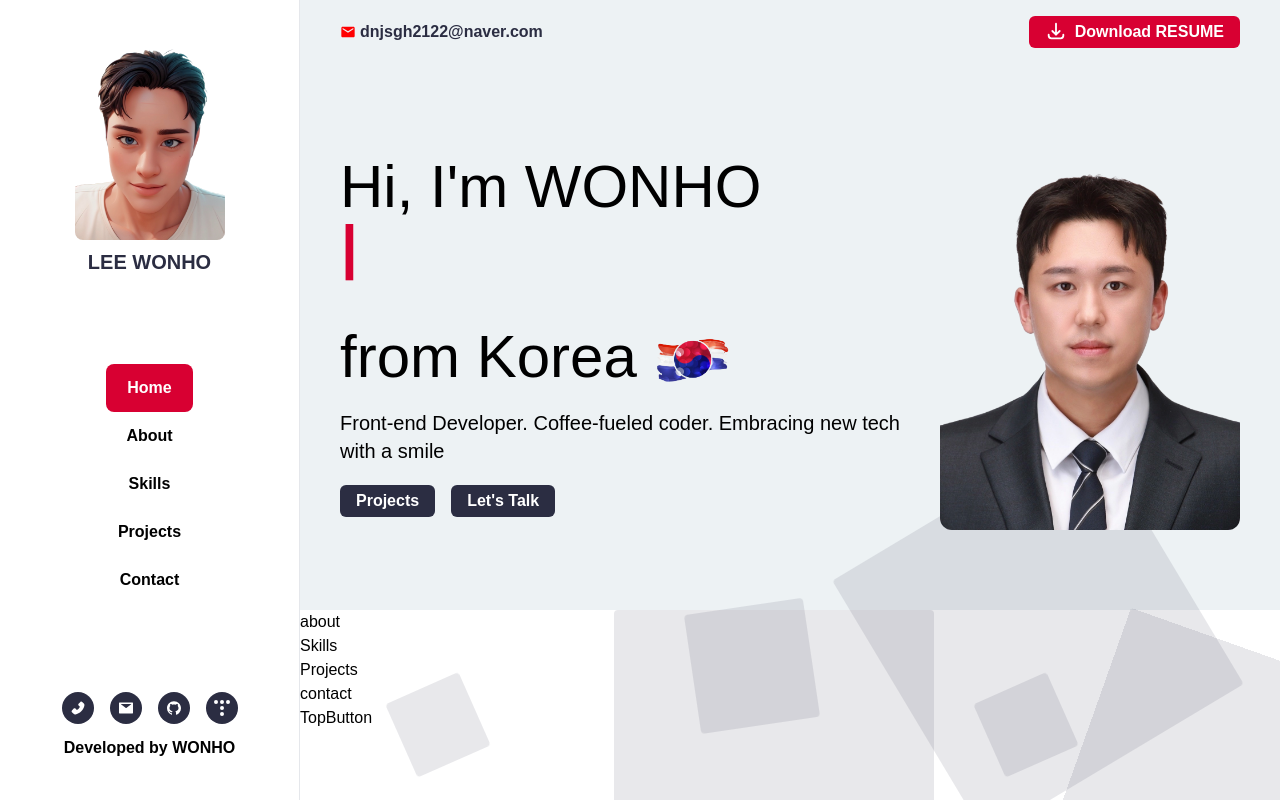
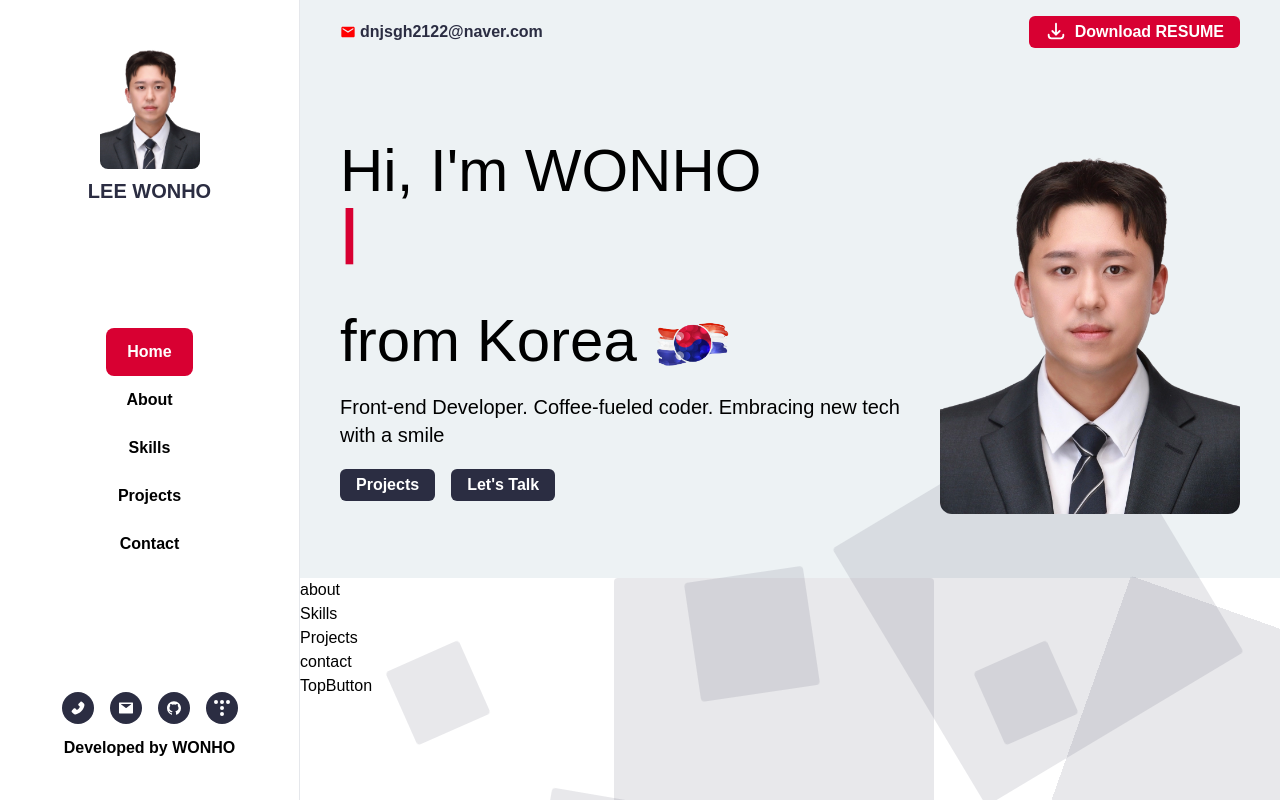
Before and after one commit to W0N-H0/portfolio-next13, a Next.js app: page / in a window 1280 px wide. Built offline with nearby package versions, Linux system fonts and the light colour scheme; a web font is replaced by a local one.

Commit message:
[Design] 프로필 사진 및 사이즈 변경(2)

```diff
--- a/components/Main.jsx
+++ b/components/Main.jsx
@@ -7,7 +7,7 @@ import CustomTypewriter from "./typewriter/typewriter";
 
 const Main = () => {
   return (
-    <section className="w-full  h-fit bg-light-bg relative px-[40px] py-20 max-xs:px-[20px]">
+    <section className="w-full  h-fit bg-light-bg relative px-[40px] py-16 max-xs:px-[20px]">
       <div className="flex items-center justify-between h-full max-w-[1250px] mx-auto max-md:flex-col max-md:gap-10">
         <div className="flex flex-col gap-5 z-40 max-md:order-2">
           <div className="text-4xl lg:text-6xl">
--- a/components/SideMenu.jsx
+++ b/components/SideMenu.jsx
@@ -92,9 +92,9 @@ const SideMenu = () => {
           <div className="flex flex-1 flex-col gap-10 justify-between items-center font-bold ">
             <div className="flex justify-center items-center flex-col gap-2 rounded-full ">
               <Image
-                src="/assets/catoonProfile.png"
-                width={150}
-                height={150}
+                src="/assets/profile.png"
+                width={100}
+                height={100}
                 alt="profile"
                 className="rounded-lg"
               />
```
